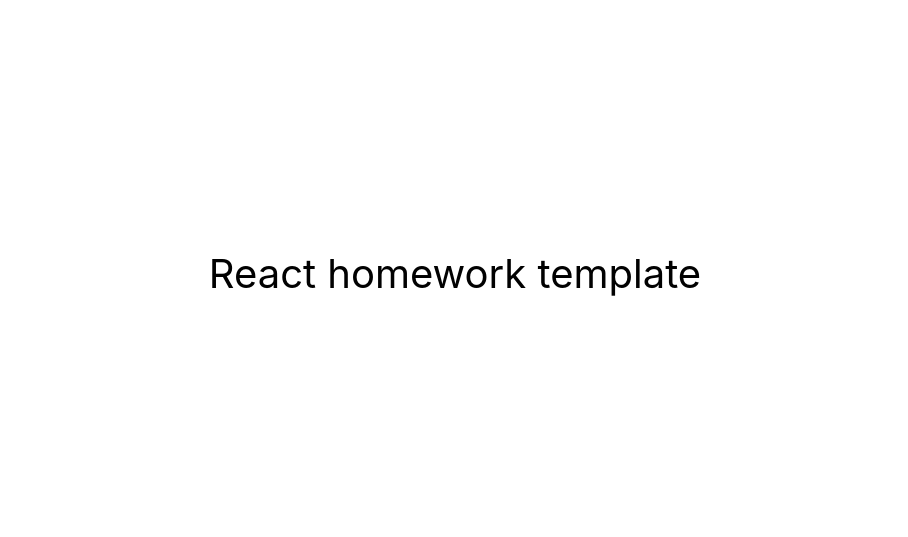
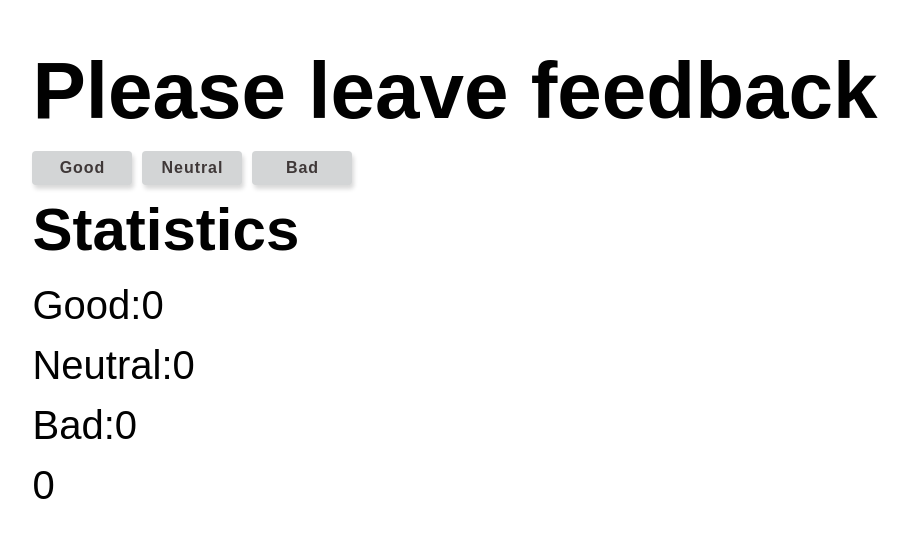
Before and after one commit to OleksVov/goit-react-hw-02-feedback, a React (Create React App) app: page / in a window 1280 px wide. Shown: the part 127-664 px from the top of the page, without its empty margins (185-1093 px from the left). Built offline with nearby package versions, Linux system fonts and the light colour scheme.

Commit message:
start task1

```diff
--- a/src/components/App.jsx
+++ b/src/components/App.jsx
@@ -1,3 +1,6 @@
+
+import Feedback from "./Feedback/Feedback";
+
 export const App = () => {
   return (
     <div
@@ -10,7 +13,7 @@
         color: '#010101'
       }}
     >
-      React homework template
+      <Feedback/>
     </div>
   );
 };
--- /dev/null
+++ b/src/components/Feedback/Feedback.jsx
@@ -0,0 +1,61 @@
+import React, {Component} from 'react';
+import PropTypes from 'prop-types';
+import css from './Feedback.module.css';
+
+class Feedback extends Component {
+    state = {
+        good: 0,
+        neutral: 0,
+        bad: 0
+      }
+
+      handleIncrementGood = () => {
+        this.setState(prevState => ({ good: prevState.good + 1,
+        }));
+      }
+      handleIncrementNeutral = () => {
+        this.setState(prevState => {
+            return {
+                neutral: prevState.neutral + 1,
+            };
+        });
+      }
+      handleIncrementBad = () => {
+        this.setState(prevState => {
+            return {
+                bad: prevState.bad + 1,
+            };
+
+        });
+
+      }
+
+      countTotalFeedback = () => {}
+
+      render() {
+const goodFeedback = this.state.good;
+const neutralFeedback = this.state.neutral;
+const badFeedback = this.state.bad;
+
+
+        return (
+            <div>
+                <h1>Please leave feedback</h1>
+                <div className={css.boxButton}>
+                    <button type='button' onClick={this.handleIncrementGood}>Good</button>
+                    <button type='button' onClick={this.handleIncrementNeutral}>Neutral</button>
+                    <button type='button' onClick={this.handleIncrementBad}>Bad</button>
+                </div>
+                <h2>Statistics</h2>
+                <ul>
+                    <li>Good:{this.state.good}</li>
+                    <li>Neutral:{this.state.neutral}</li>
+                    <li>Bad:{this.state.bad}</li>
+                    <li>{goodFeedback + neutralFeedback}</li>
+                    </ul>
+            </div>
+        )
+      }
+}
+
+export default Feedback;
--- /dev/null
+++ b/src/components/Feedback/Feedback.module.css
@@ -0,0 +1,18 @@
+.boxButton {
+    display: flex;
+    gap: 10px;
+}
+button {
+    width: 100px;
+    color: #3f3838;
+   background-color: rgb(211, 213, 214);
+   border: 1px solid transparent;
+   border-radius: 4px;
+   box-shadow: 2px 4px 4px rgba(0, 0, 0, 0.15);
+   font-family: inherit;
+   font-weight: 700;
+   font-size: 16px;
+   line-height: 1.88;
+   letter-spacing: 0.06em;
+   cursor: pointer;
+}
--- a/src/index.css
+++ b/src/index.css
@@ -13,3 +13,27 @@
   font-family: source-code-pro, Menlo, Monaco, Consolas, 'Courier New',
     monospace;
 }
+body {
+  font-family: sans-serif;
+  line-height: 1.5;
+}
+h1,
+h2,
+h3,
+h4,
+h5,
+h6,
+p {
+  margin: 0;
+}
+ul,
+ol {
+  margin: 0;
+  padding: 0;
+  list-style: none;
+}
+img {
+  display: block;
+  max-width: 100%;
+  height: auto;
+}
```
